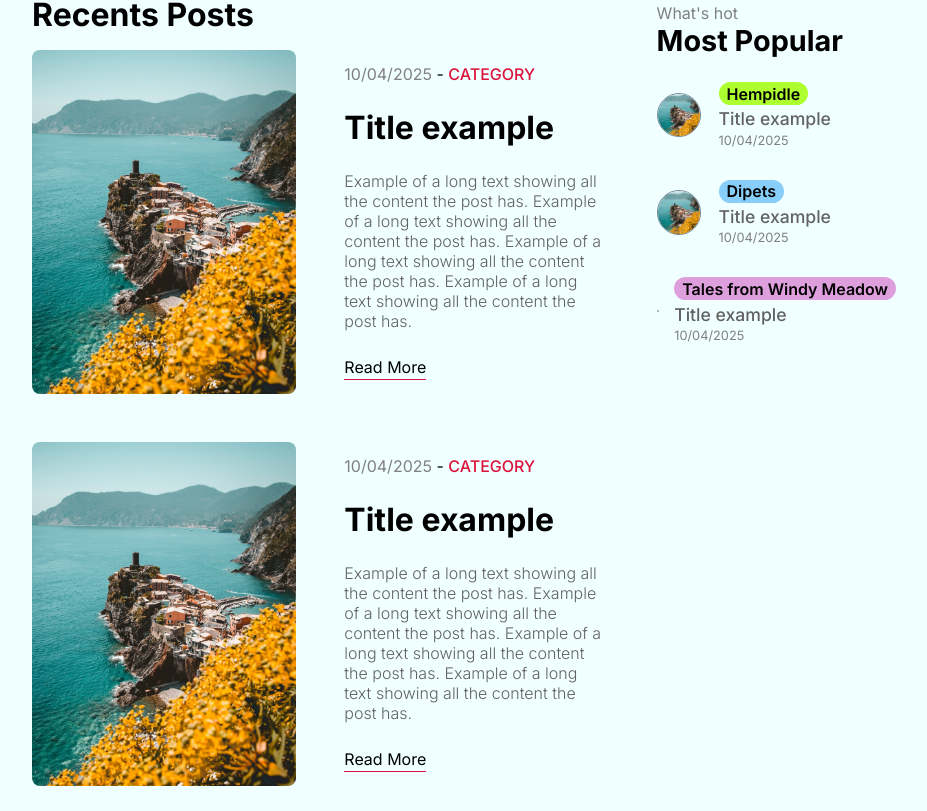
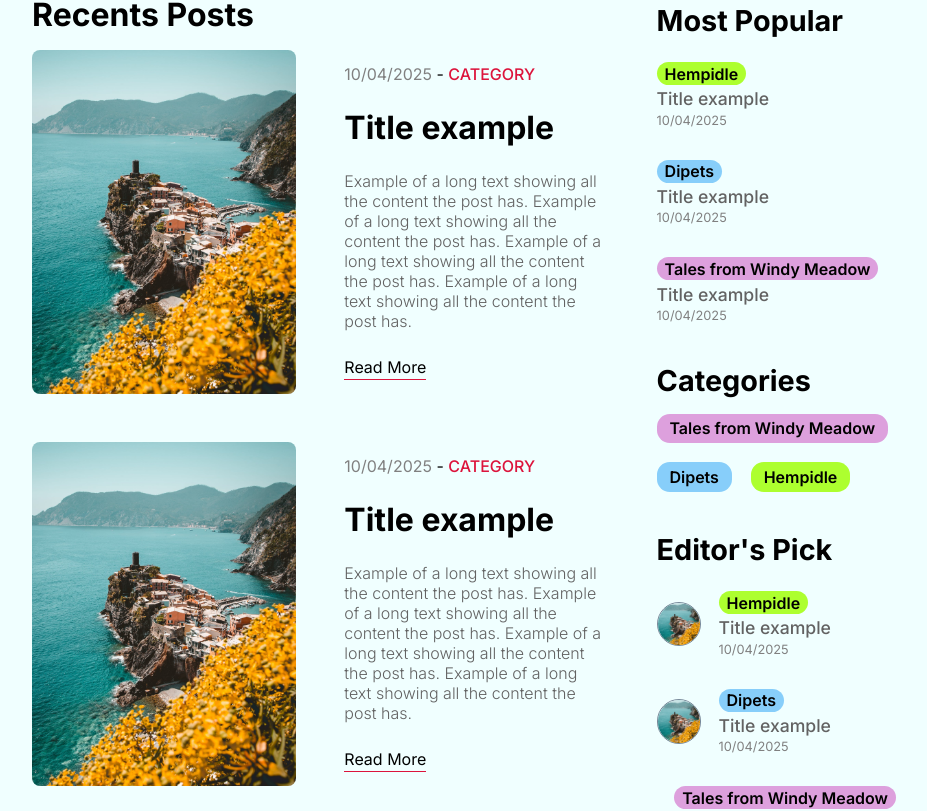
Before and after one commit to Kiriboo93/next-blog, a Next.js app: page / in a window 1280 px wide. Shown: the part 1052-1863 px from the top of the page, without its empty margins (176-1103 px from the left). Built offline with nearby package versions, Linux system fonts and the light colour scheme.

Commit message:
Formatted categories of all side menu.

```diff
--- a/src/components/menu/Menu.jsx
+++ b/src/components/menu/Menu.jsx
@@ -1,64 +1,18 @@
+import MenuPostsElem from "./menuPosts/MenuPostsElem";
+import MenuCategories from "./menuCategories/MenuCategories";
 import styles from "./menu.module.css";
-import Link from "next/link";
-import Image from "next/image";
 
 const Menu = () => {
     return (
         <div className={styles.container}>
-            <h2 className={styles.subtitle}>What's hot</h2>
             <h1 className={styles.title}>Most Popular</h1>
-            <div className={styles.items}>
-                <Link href="/" className={styles.item}>
-                    <div className={styles.imgContainer}>
-                        <Image src="/p1.jpeg" alt="" fill className={styles.image} />
-                    </div>
-                    <div className={styles.textContainer}>
-                        <span className={`${styles.category} ${styles.hempidle}`}>
-                            Hempidle
-                        </span>
-                        <h3 className={styles.postTitle}>
-                            Title example
-                        </h3>
-                        <div className={styles.detail}>
-                            <span className={styles.date}>10/04/2025</span>
-                        </div>
-                    </div>
-                </Link>
+            <MenuPostsElem withImage={false} />
 
-                <Link href="/" className={styles.item}>
-                    <div className={styles.imgContainer}>
-                        <Image src="/p1.jpeg" alt="" fill className={styles.image} />
-                    </div>
-                    <div className={styles.textContainer}>
-                        <span className={`${styles.category} ${styles.dipets}`}>
-                            Dipets
-                        </span>
-                        <h3 className={styles.postTitle}>
-                            Title example
-                        </h3>
-                        <div className={styles.detail}>
-                            <span className={styles.date}>10/04/2025</span>
-                        </div>
-                    </div>
-                </Link>
+            <h1 className={styles.title}>Categories</h1>
+            <MenuCategories />
 
-                <Link href="/" className={styles.item}>
-                    <div className={styles.imgContainer}>
-                        <Image src="/p1.jpeg" alt="" fill className={styles.image} />
-                    </div>
-                    <div className={styles.textContainer}>
-                        <span className={`${styles.category} ${styles.tales}`}>
-                            Tales from Windy Meadow
-                        </span>
-                        <h3 className={styles.postTitle}>
-                            Title example
-                        </h3>
-                        <div className={styles.detail}>
-                            <span className={styles.date}>10/04/2025</span>
-                        </div>
-                    </div>
-                </Link>
-            </div>
+            <h1 className={styles.title}>Editor's Pick</h1>
+            <MenuPostsElem withImage={true} />
         </div>
     )
 }
--- a/src/components/menu/menu.module.css
+++ b/src/components/menu/menu.module.css
@@ -12,66 +12,3 @@
 .title {
     font-size: 1.8rem;
 }
-
-.items {
-    margin: 1.5rem 0 2.5rem;
-    display: flex;
-    flex-direction: column;
-    gap: 2rem;
-}
-
-.item {
-    display: flex;
-    align-items: center;
-    gap: 1.1rem;
-}
-
-.imgContainer {
-    flex: 1;
-    aspect-ratio: 1/1;
-    position: relative;
-}
-
-.image {
-    border-radius: 50%;
-    border: .1rem solid lightslategrey;
-    object-fit: cover;
-}
-
-.textContainer {
-    flex: 4;
-    display: flex;
-    flex-direction: column;
-    gap: .2rem;
-}
-
-.category {
-    padding: .1rem .5rem;
-    border-radius: .8rem;
-    color: black;
-    font-weight: 600;
-    width: max-content;
-}
-
-.category.hempidle {
-    background-color: greenyellow;
-}
-
-.category.dipets {
-    background-color: lightskyblue;
-}
-
-.category.tales {
-    background-color: plum;
-}
-
-.postTitle {
-    font-size: 1.1rem;
-    font-weight: 500;
-    color: var(--softTextColor);
-}
-
-.detail {
-    font-size: .8rem;
-    color: gray;
-}
--- /dev/null
+++ b/src/components/menu/menuCategories/MenuCategories.jsx
@@ -0,0 +1,12 @@
+import styles from "./menuCategories.module.css";
+import Link from "next/link";
+
+const MenuCategories = () => {
+    return <div className={styles.categoryList}>
+        <Link href="/blog?cat=tales" className={`${styles.categoryItem} ${styles.tales}`}>Tales from Windy Meadow</Link>
+        <Link href="/blog?cat=dipets" className={`${styles.categoryItem} ${styles.dipets}`}>Dipets</Link>
+        <Link href="/blog?cat=hempidle" className={`${styles.categoryItem} ${styles.hempidle}`}>Hempidle</Link>
+    </div>
+}
+
+export default MenuCategories;
--- /dev/null
+++ b/src/components/menu/menuCategories/menuCategories.module.css
@@ -0,0 +1,26 @@
+.categoryList {
+    margin-top: 1rem;
+    margin-bottom: 2.5rem;
+    display: flex;
+    flex-wrap: wrap;
+    gap: 1.2rem;
+}
+
+.categoryItem {
+    padding: .3rem .8rem;
+    border-radius: .8rem;
+    color: black;
+    font-weight: 600;
+}
+
+.categoryItem.hempidle {
+    background-color: greenyellow;
+}
+
+.categoryItem.dipets {
+    background-color: lightskyblue;
+}
+
+.categoryItem.tales {
+    background-color: plum;
+}
--- /dev/null
+++ b/src/components/menu/menuPosts/MenuPostsElem.jsx
@@ -0,0 +1,68 @@
+import styles from "./menuPostsElem.module.css"
+import Link from "next/link";
+import Image from "next/image";
+
+const MenuPostsElem = ({ withImage }) => {
+    return (
+        <div className={styles.items}>
+            <Link href="/" className={styles.item}>
+                {withImage && (
+                    <div className={styles.imgContainer}>
+                        <Image src="/p1.jpeg" alt="" fill className={styles.image} />
+                    </div>
+                )}
+                <div className={styles.textContainer}>
+                    <span className={`${styles.category} ${styles.hempidle}`}>
+                        Hempidle
+                    </span>
+                    <h3 className={styles.postTitle}>
+                        Title example
+                    </h3>
+                    <div className={styles.detail}>
+                        <span className={styles.date}>10/04/2025</span>
+                    </div>
+                </div>
+            </Link>
+
+            <Link href="/" className={styles.item}>
+                {withImage && (
+                    <div className={styles.imgContainer}>
+                        <Image src="/p1.jpeg" alt="" fill className={styles.image} />
+                    </div>
+                )}
+                <div className={styles.textContainer}>
+                    <span className={`${styles.category} ${styles.dipets}`}>
+                        Dipets
+                    </span>
+                    <h3 className={styles.postTitle}>
+                        Title example
+                    </h3>
+                    <div className={styles.detail}>
+                        <span className={styles.date}>10/04/2025</span>
+                    </div>
+                </div>
+            </Link>
+
+            <Link href="/" className={styles.item}>
+                {withImage && (
+                    <div className={styles.imgContainer}>
+                        <Image src="/p1.jpeg" alt="" fill className={styles.image} />
+                    </div>
+                )}
+                <div className={styles.textContainer}>
+                    <span className={`${styles.category} ${styles.tales}`}>
+                        Tales from Windy Meadow
+                    </span>
+                    <h3 className={styles.postTitle}>
+                        Title example
+                    </h3>
+                    <div className={styles.detail}>
+                        <span className={styles.date}>10/04/2025</span>
+                    </div>
+                </div>
+            </Link>
+        </div>
+    )
+}
+
+export default MenuPostsElem;
--- /dev/null
+++ b/src/components/menu/menuPosts/menuPostsElem.module.css
@@ -0,0 +1,62 @@
+.items {
+    margin: 1.5rem 0 2.5rem;
+    display: flex;
+    flex-direction: column;
+    gap: 2rem;
+}
+
+.item {
+    display: flex;
+    align-items: center;
+    gap: 1.1rem;
+}
+
+.imgContainer {
+    flex: 1;
+    aspect-ratio: 1/1;
+    position: relative;
+}
+
+.image {
+    border-radius: 50%;
+    border: .1rem solid lightslategrey;
+    object-fit: cover;
+}
+
+.textContainer {
+    flex: 4;
+    display: flex;
+    flex-direction: column;
+    gap: .2rem;
+}
+
+.category {
+    padding: .1rem .5rem;
+    border-radius: .8rem;
+    color: black;
+    font-weight: 600;
+    width: max-content;
+}
+
+.category.hempidle {
+    background-color: greenyellow;
+}
+
+.category.dipets {
+    background-color: lightskyblue;
+}
+
+.category.tales {
+    background-color: plum;
+}
+
+.postTitle {
+    font-size: 1.1rem;
+    font-weight: 500;
+    color: var(--softTextColor);
+}
+
+.detail {
+    font-size: .8rem;
+    color: gray;
+}
--- a/src/components/navbar/Navbar.jsx
+++ b/src/components/navbar/Navbar.jsx
@@ -1,4 +1,3 @@
-import React from "react";
 import styles from "./navbar.module.css";
 import Image from "next/image";
 import Link from "next/link";
@@ -14,7 +13,7 @@ const Navbar = () => {
                 <Link href="/" className={styles.link}>About</Link>
                 <AuthLinks />
             </div>
-            <div className={styles.logo}>R.L. Devlog</div>
+            <div className={styles.logo}><b><u>R.L. Devlog</u></b></div>
             <div className={styles.social}>
                 <ThemeToggle />
                 <div className={styles.socialContainer}>
```
